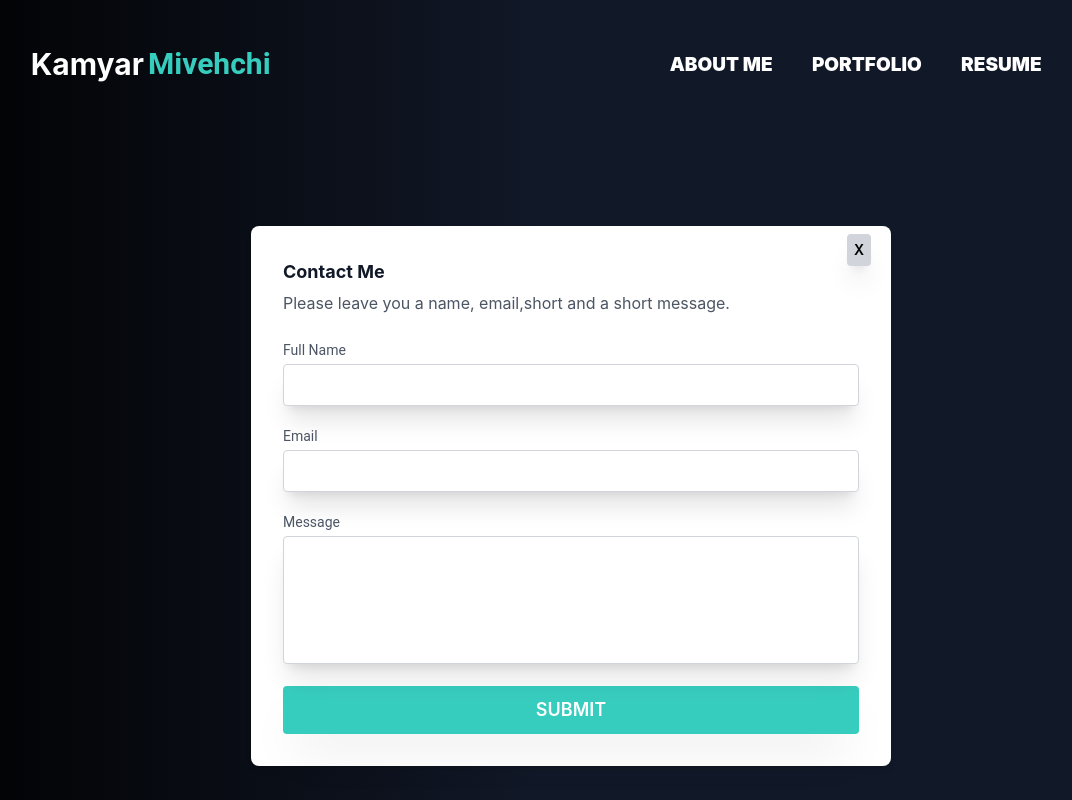
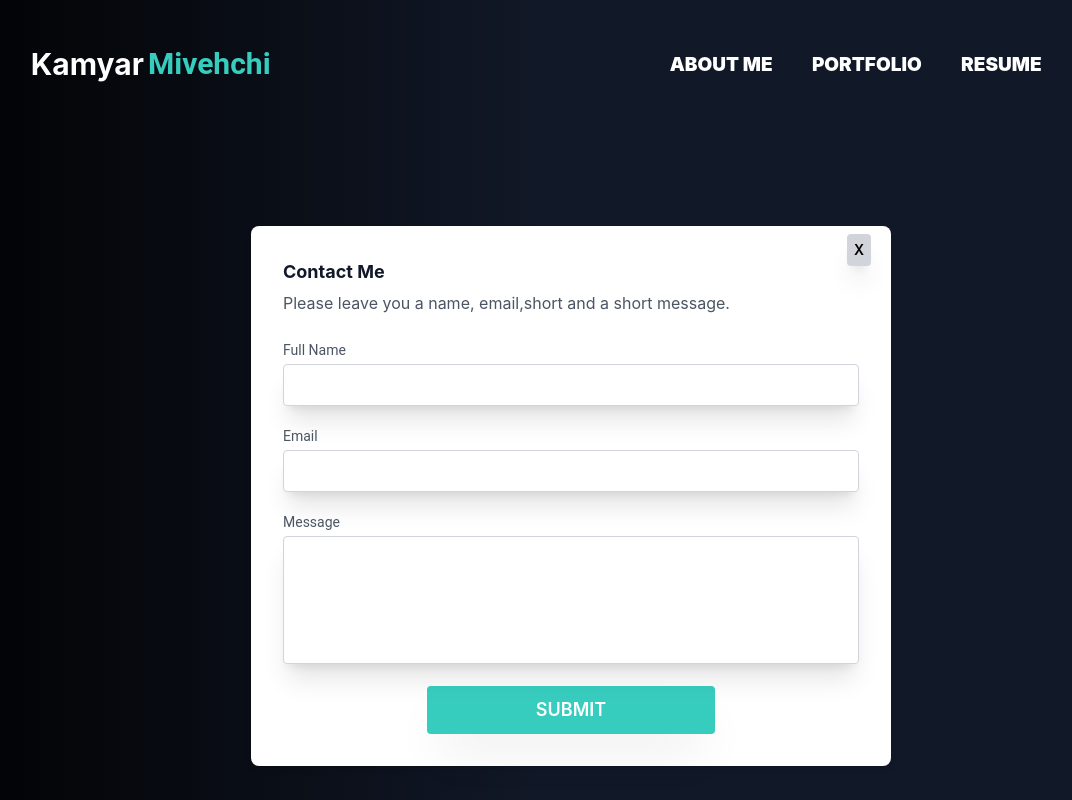
Before and after one commit to Kam-Mivehchi/Portfolio, a React (Create React App) app: page / in a window 1280 px wide. Both pictures are taken after a click on the button "CONTACT". Shown: the top 800 px of the page, without its empty margins (101-1173 px from the left). Built offline with nearby package versions, Linux system fonts and the light colour scheme.

Commit message:
resize form button

```diff
--- a/src/components/contact.js
+++ b/src/components/contact.js
@@ -58,7 +58,7 @@ const Contact = ({ openContact, setOpenContact }) => {
                             <label htmlFor="message" className="leading-7 text-sm text-gray-600">Message</label>
                             <textarea id="message" name="message" className="w-full bg-white rounded border border-gray-300 focus:border-pink-500 focus:ring-2 focus:ring-pink-200 h-32 text-base outline-none text-gray-700 py-1 px-3 resize-none leading-6 transition-colors duration-200 ease-in-out shadow-xl shadow-black/10" required></textarea>
                         </div>
-                        <button type="submit" className="text-white btn btn-accent border-0 py-2 px-6  hover:bg-gray-900 rounded text-lg  ease-in-out   hover:scale-110 duration-900 shadow-2xl shadow-black/10"><ImSpinner2 className={` animate-spin mx-2 ${loading ? "static" : "hidden"}`} />Submit</button>
+                        <button type="submit" className="text-white btn btn-accent border-0 py-2 px-6  hover:bg-gray-900 rounded text-lg  ease-in-out   hover:scale-110 duration-900 shadow-2xl shadow-black/10 w-1/2 mx-auto"><ImSpinner2 className={` animate-spin mx-2 ${loading ? "static" : "hidden"}`} />Submit</button>
 
                     </div>
                 </form>
```
